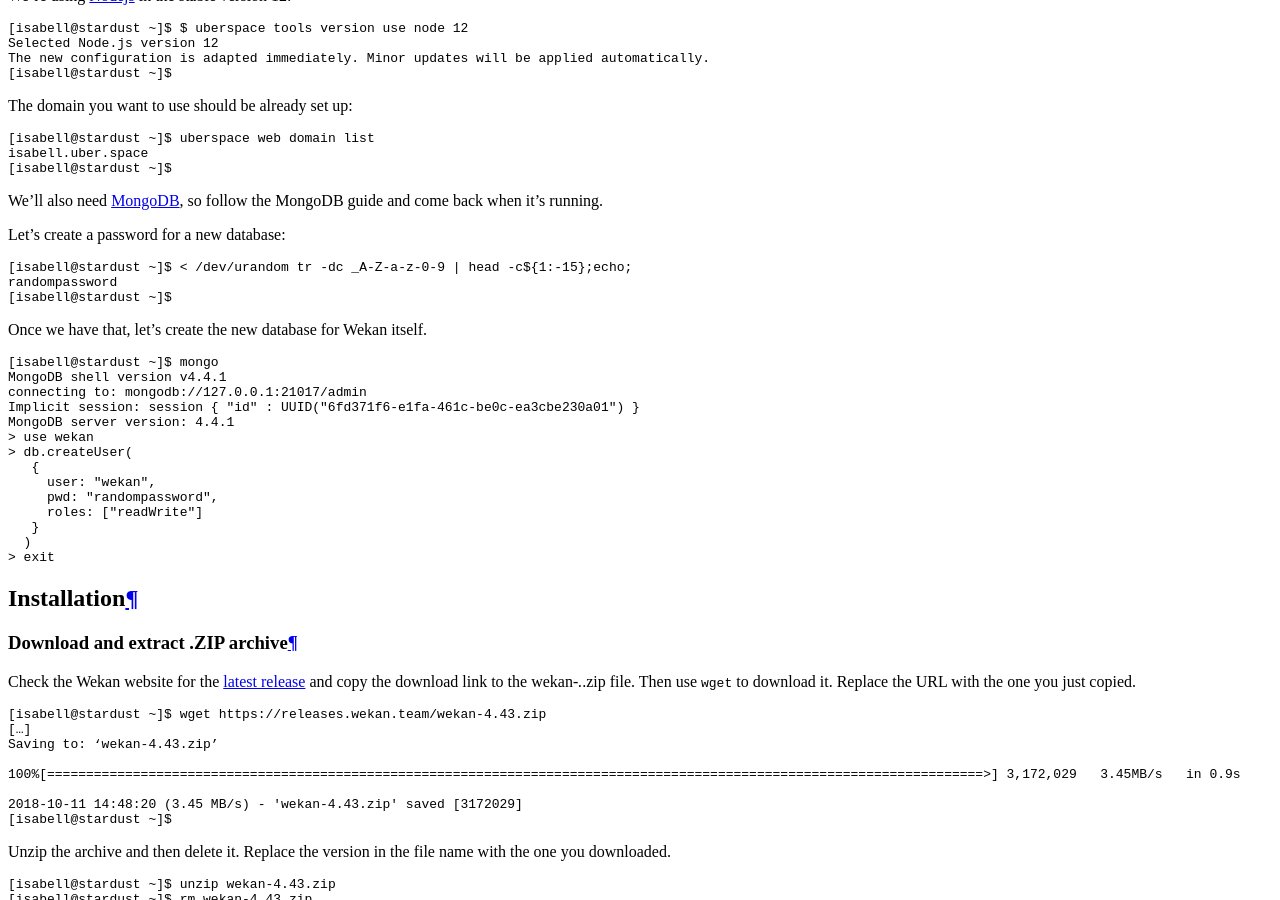
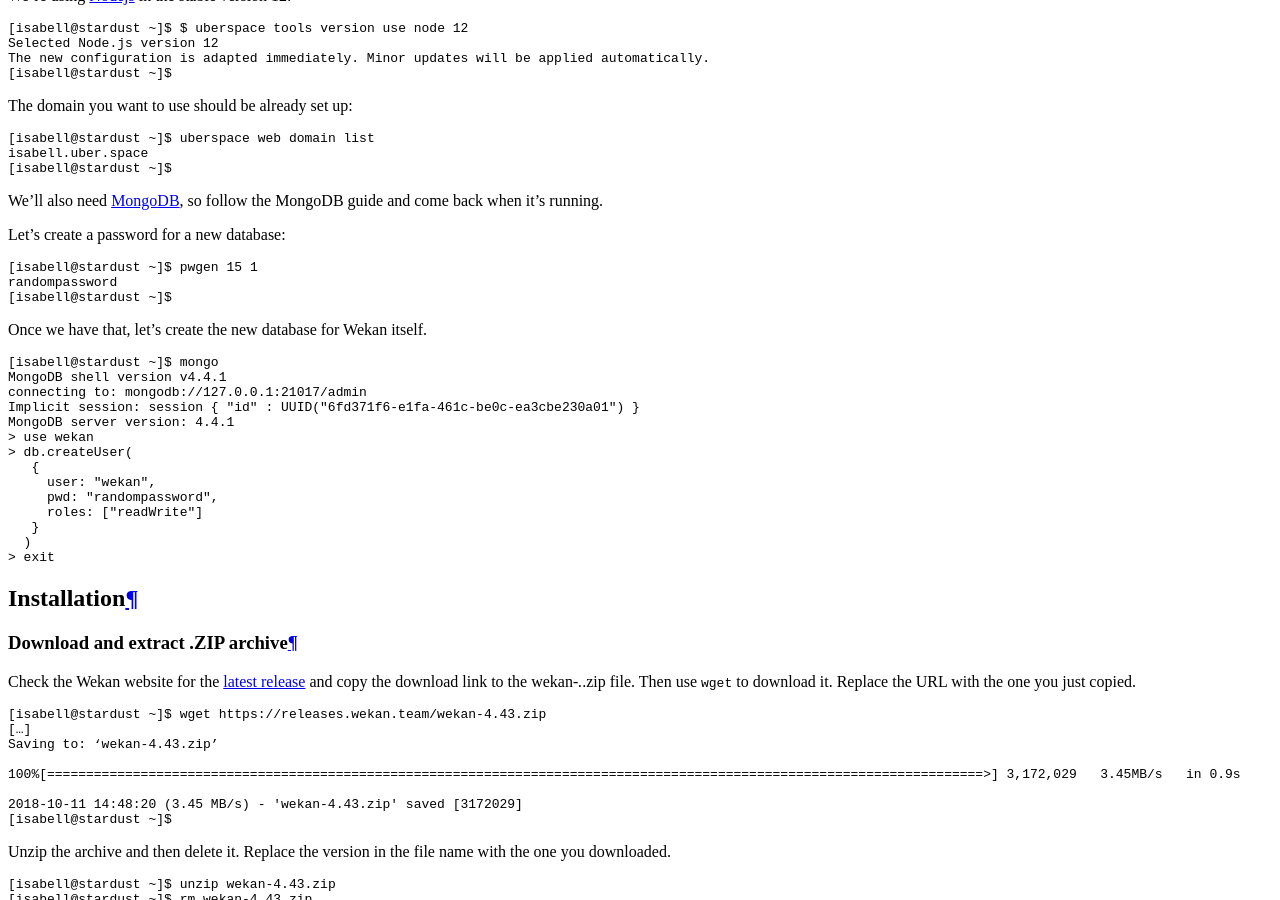
Before and after one commit to Uberspace/lab, a Sphinx documentation site: the page built from source/guide_wekan.rst, in a window 1280 px wide and 900 px high, scrolled down 4381 px. Built offline with Sphinx 7.4.7 and the Read the Docs theme 2.0.0, drawn with Linux system fonts in a browser that asks for light colours.

Commit message:
Update source/guide_wekan.rst
Co-authored-by: luto <m@luto.at>

```diff
--- a/source/guide_wekan.rst
+++ b/source/guide_wekan.rst
@@ -56,7 +56,7 @@
 
 .. code-block::
 
- [isabell@stardust ~]$ < /dev/urandom tr -dc _A-Z-a-z-0-9 | head -c${1:-15};echo;
+ [isabell@stardust ~]$ pwgen 15 1
  randompassword
  [isabell@stardust ~]$
 
```
